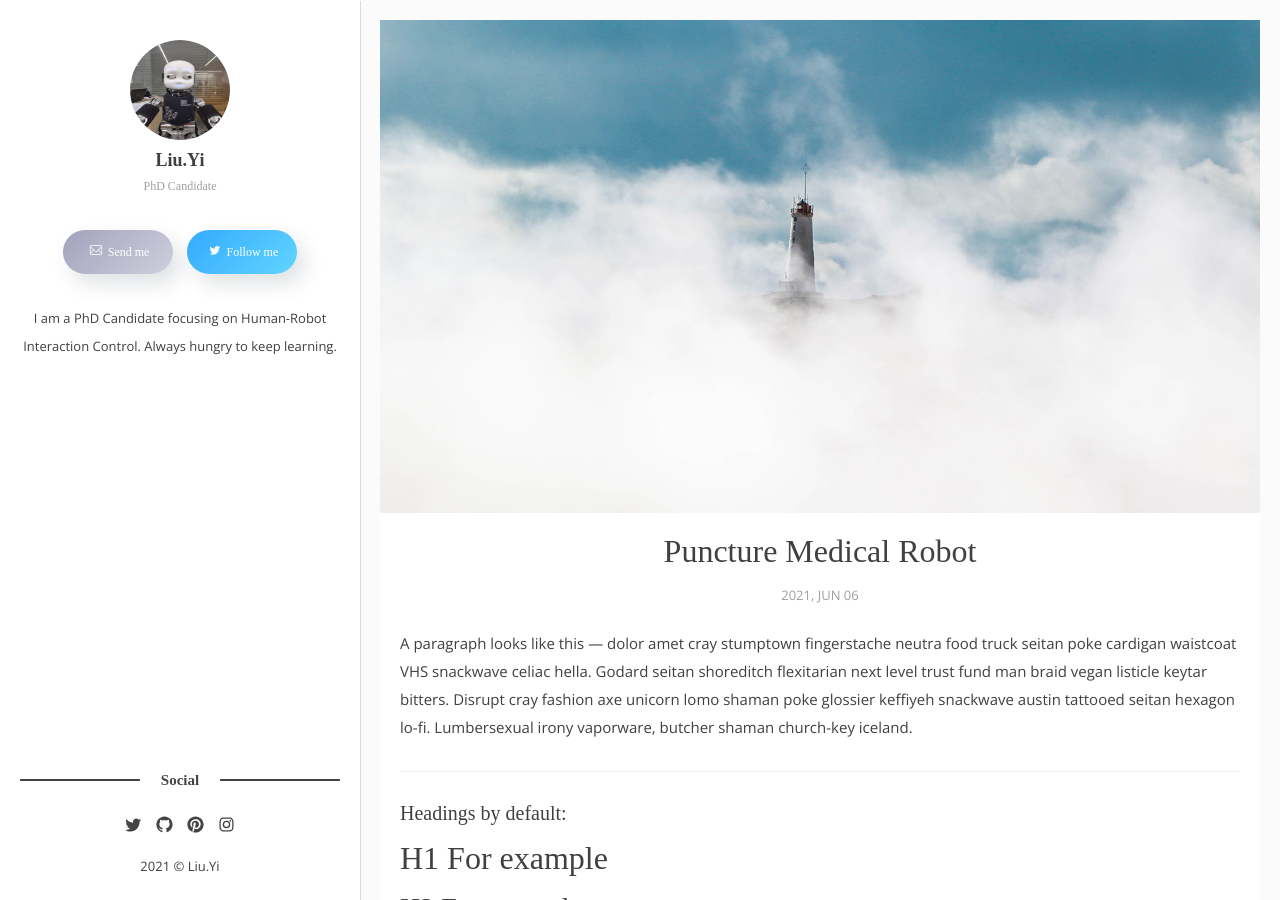
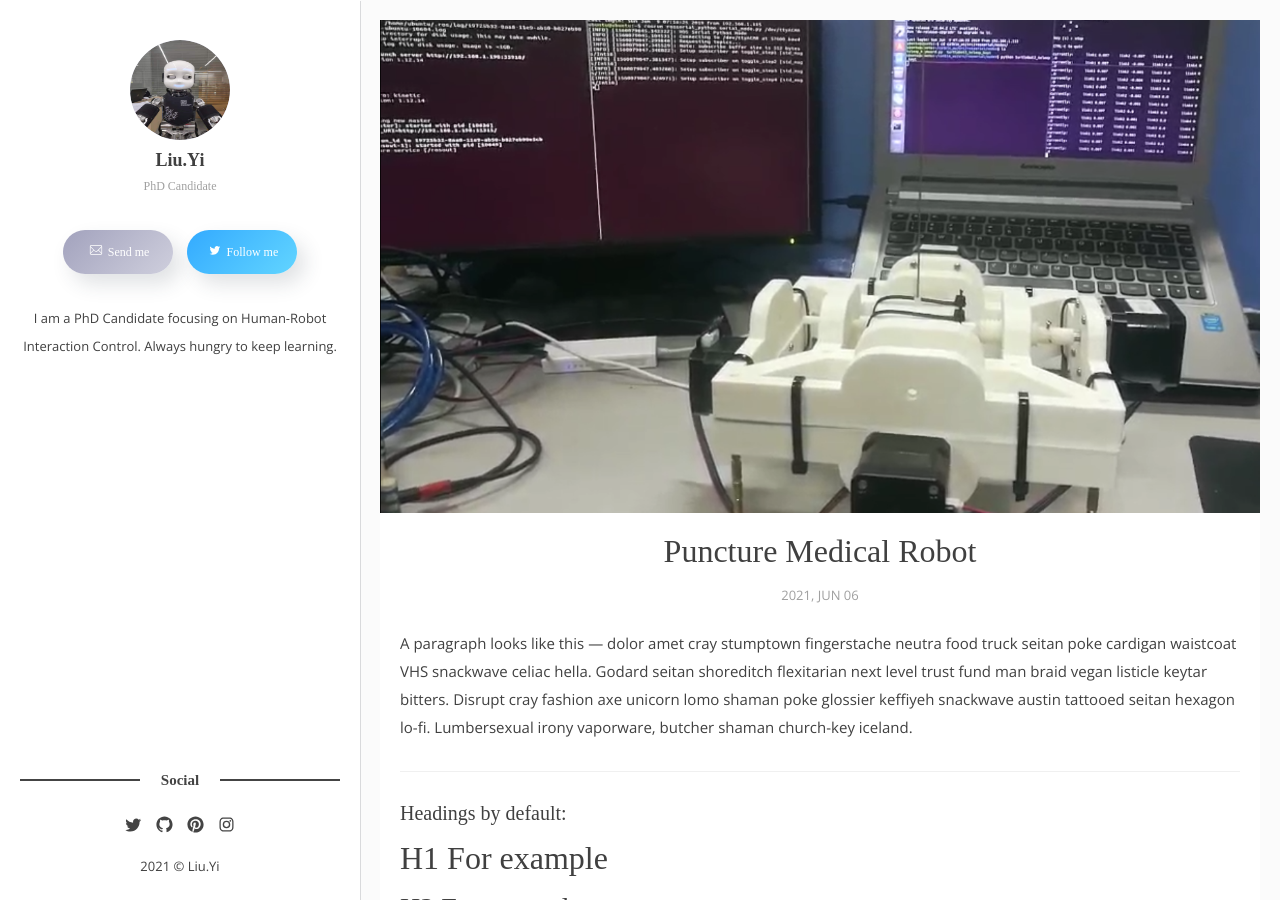
Before and after one commit to tKsome/tKsome.github.io, a Jekyll site: the page built from _posts/2021-06-06-Puncture-Medical-Robot.markdown, in a window 1280 px wide and 900 px high. Built offline with Jekyll 4.4.1, drawn with Linux system fonts in a browser that asks for light colours; some web fonts are replaced; comment, search, counter and statistics services are not loaded.

Commit message:
Update 2021-06-06-Puncture-Medical-Robot.markdown

```diff
--- a/_posts/2021-06-06-Puncture-Medical-Robot.markdown
+++ b/_posts/2021-06-06-Puncture-Medical-Robot.markdown
@@ -1,7 +1,7 @@
 ---
 layout: post
 title: Puncture Medical Robot
-image: 8.jpg
+image: puncturerobot2.png
 date: 2021-06-06 13:35:20 +0200
 tags: robot
 categories: guide
```
